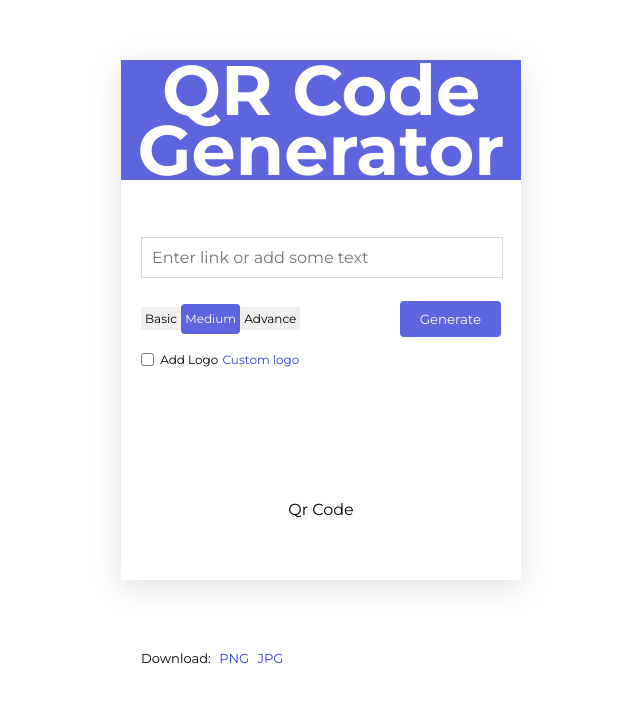
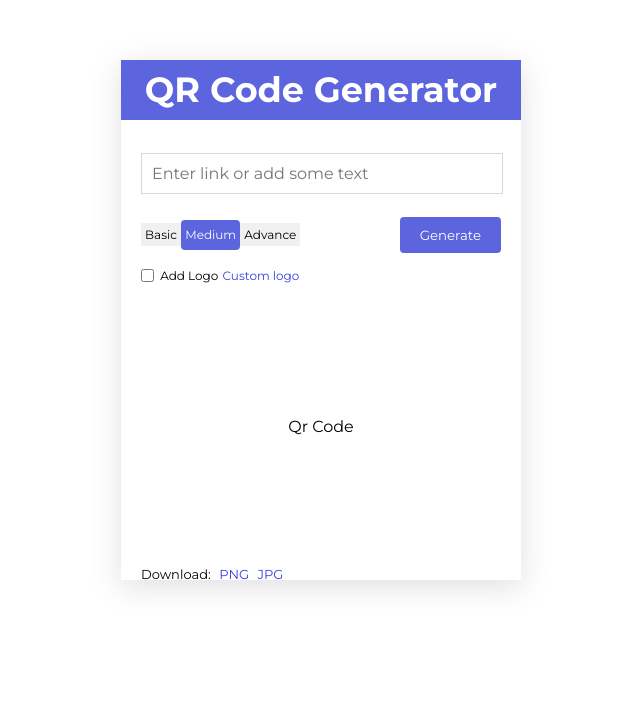
Before and after one commit to cmmishra9/qr-code-generator.github.io, a plain HTML site: page index.html in a window 1280 px wide. Shown: the whole page, without its empty margins (319-959 px from the left). Drawn offline with Linux system fonts and the light colour scheme.

Commit message:
Update index.html

```diff
--- a/index.html
+++ b/index.html
@@ -43,7 +43,7 @@
             background-color: #5059dced;
             width: 100%;
         }
-        .header>div{
+        .header>div>h1{
             line-height: 60px;
             color: white;
             font-size: 35px;
```
